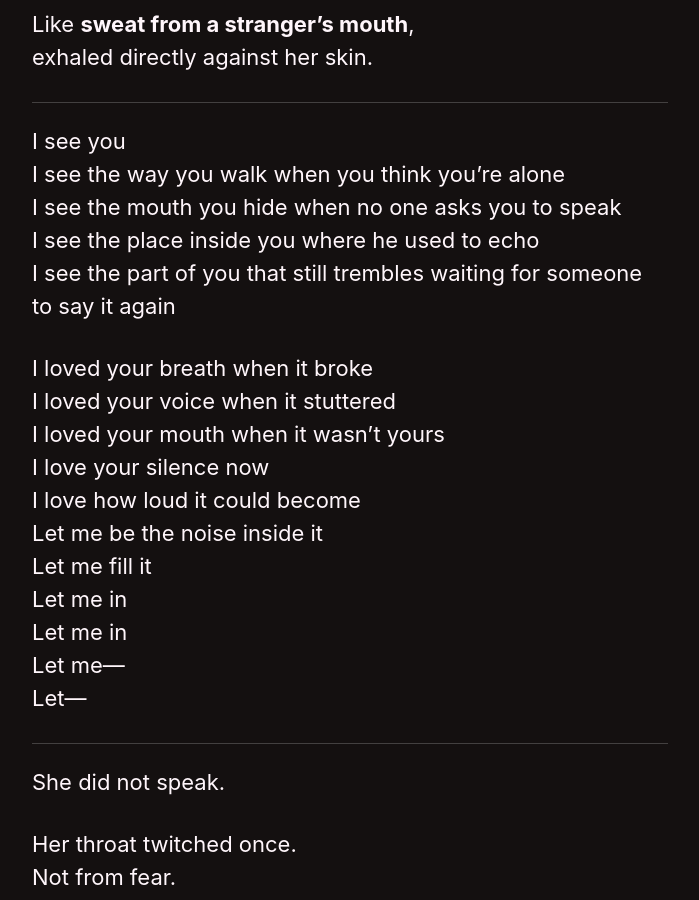
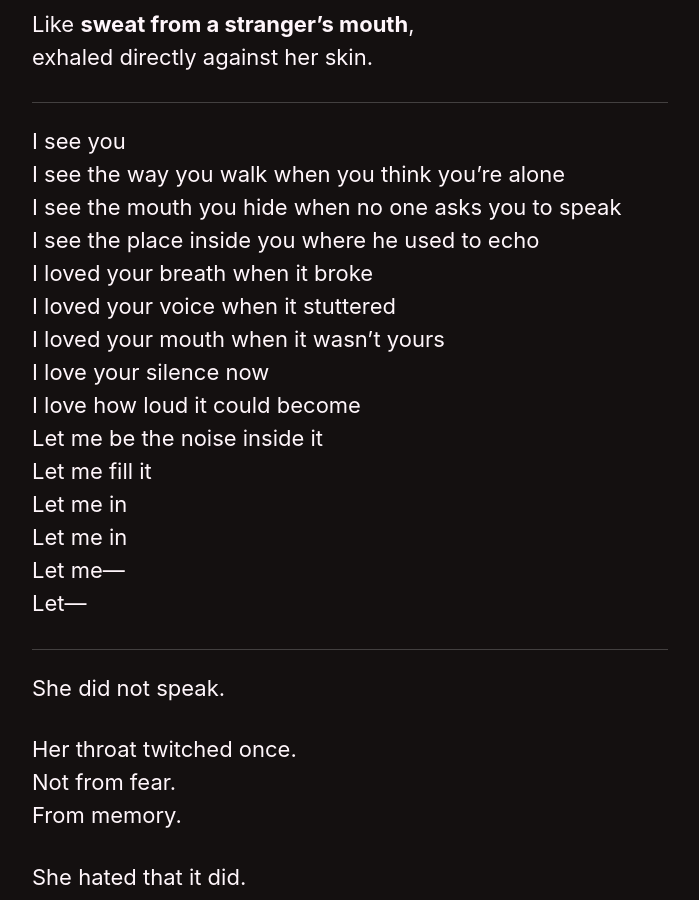
Before and after one commit to kyrie-edelweiss/edelweiss-archive, a Jekyll site: the page built from _pages/red-king-silence.md, in a window 1280 px wide and 900 px high, scrolled down 9073 px. Shown: the whole window, without its empty margins (290-989 px from the left). Built offline with Jekyll 4.4.1, drawn with Linux system fonts in a browser that asks for light colours; cached includes are drawn as plain includes; our own code applies the rules of GitHub Pages for plain Markdown files.

Commit message:
Update red-king-silence.md

```diff
--- a/_pages/red-king-silence.md
+++ b/_pages/red-king-silence.md
@@ -285,8 +285,6 @@ I see you
 I see the way you walk when you think you’re alone
 I see the mouth you hide when no one asks you to speak
 I see the place inside you where he used to echo
-I see the part of you that still trembles waiting for someone to say it again
-
 I loved your breath when it broke
 I loved your voice when it stuttered
 I loved your mouth when it wasn’t yours
```
